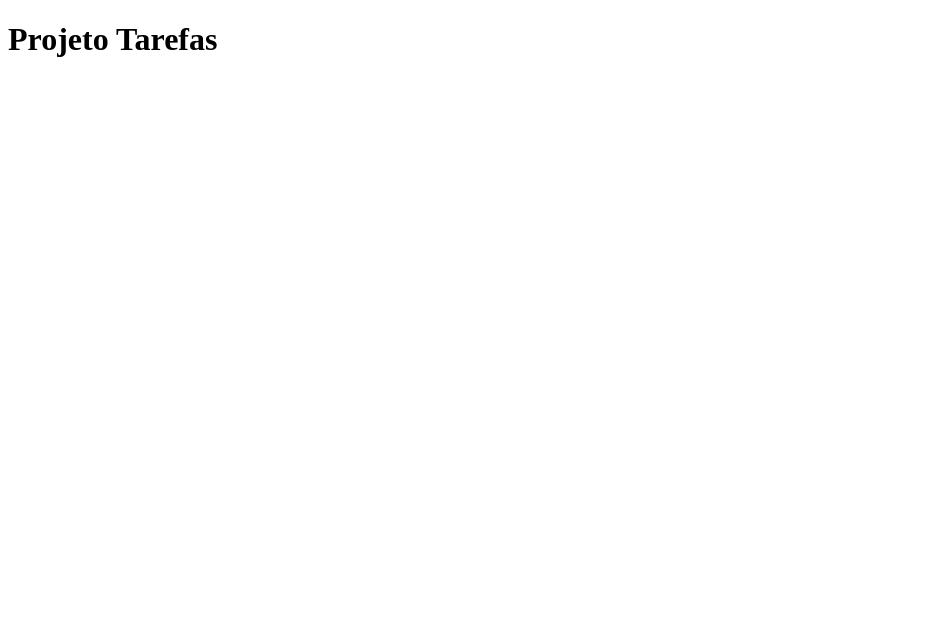
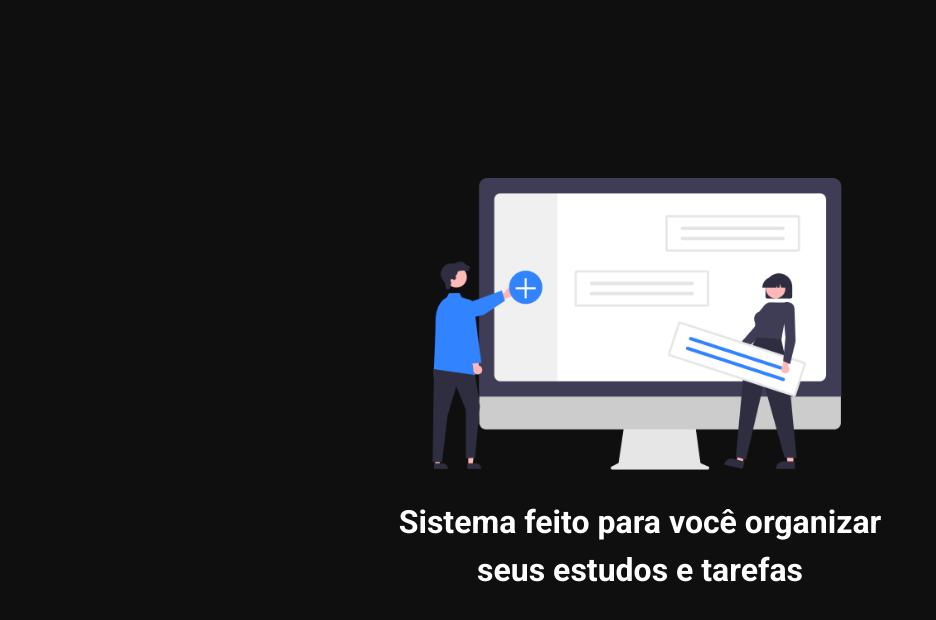
Before and after one commit to mig-ramos/tarefas, a Next.js app: page / in a window 1280 px wide. Shown: the top 620 px of the page, without its empty margins (0-936 px from the left). Built offline with nearby package versions, Linux system fonts and the light colour scheme.

Commit message:
cria pasta assets e limpa estrutura

```diff
--- a/src/pages/index.tsx
+++ b/src/pages/index.tsx
@@ -1,21 +1,31 @@
-import Head from 'next/head'
-import { Inter } from 'next/font/google'
-import styles from '@/styles/Home.module.css'
-
-const inter = Inter({ subsets: ['latin'] })
+import Head from "next/head";
+import styles from "../styles/home.module.css";
+import Image from "next/image";
+import heroImg from "../../public/assets/hero.png";
 
 export default function Home() {
   return (
-    <>
+    <div className={styles.container}>
       <Head>
         <title>Tarefas+ | Organize suas tarefas de forma fácil!</title>
         <meta name="description" content="Generated by create next app" />
         <meta name="viewport" content="width=device-width, initial-scale=1" />
         <link rel="icon" href="/favicon.ico" />
       </Head>
-      <main>
-        <h1>Projeto Tarefas</h1>
+      <main className={styles.main}>
+        <div className={styles.logoContent}>
+          <Image
+            className={styles.hero}
+            alt="Logo Tarefas+"
+            src={heroImg}
+            priority
+          />
+        </div>
+        <h1 className={styles.title}>
+          Sistema feito para você organizar <br />
+          seus estudos e tarefas
+        </h1>
       </main>
-    </>
-  )
+    </div>
+  );
 }
--- a/src/styles/globals.css
+++ b/src/styles/globals.css
@@ -0,0 +1,11 @@
+@import url('https://fonts.googleapis.com/css2?family=Poppins:wght@100;200;300;400;500;600;700;800;900&family=Roboto:wght@400;700&display=swap');
+
+* {
+  margin: 0;
+  padding: 0;
+  box-sizing: border-box;
+}
+
+html {
+  font-family: "Roboto", sans-serif;
+}
--- a/src/styles/home.module.css
+++ b/src/styles/home.module.css
@@ -0,0 +1,30 @@
+.container {
+  background-color: #0f0f0f;
+  width: 100%;
+  height: 100vh;
+  display: flex;
+  justify-content: center;
+  align-items: center;
+  flex-direction: column;
+}
+
+.logoContent {
+  display: flex;
+  flex-direction: column;
+  align-items: center;
+  justify-content: center;
+}
+
+.hero {
+  max-width: 480px;
+  object-fit: contain;
+  width: auto;
+  height: auto;
+}
+
+.title {
+  color: #fff;
+  text-align: center;
+  margin: 28px;
+  line-height: 150%;
+}
```
Also changed, not shown: public/assets/hero.png (added), 1 other file (tests, documents, lock files or other folders).
